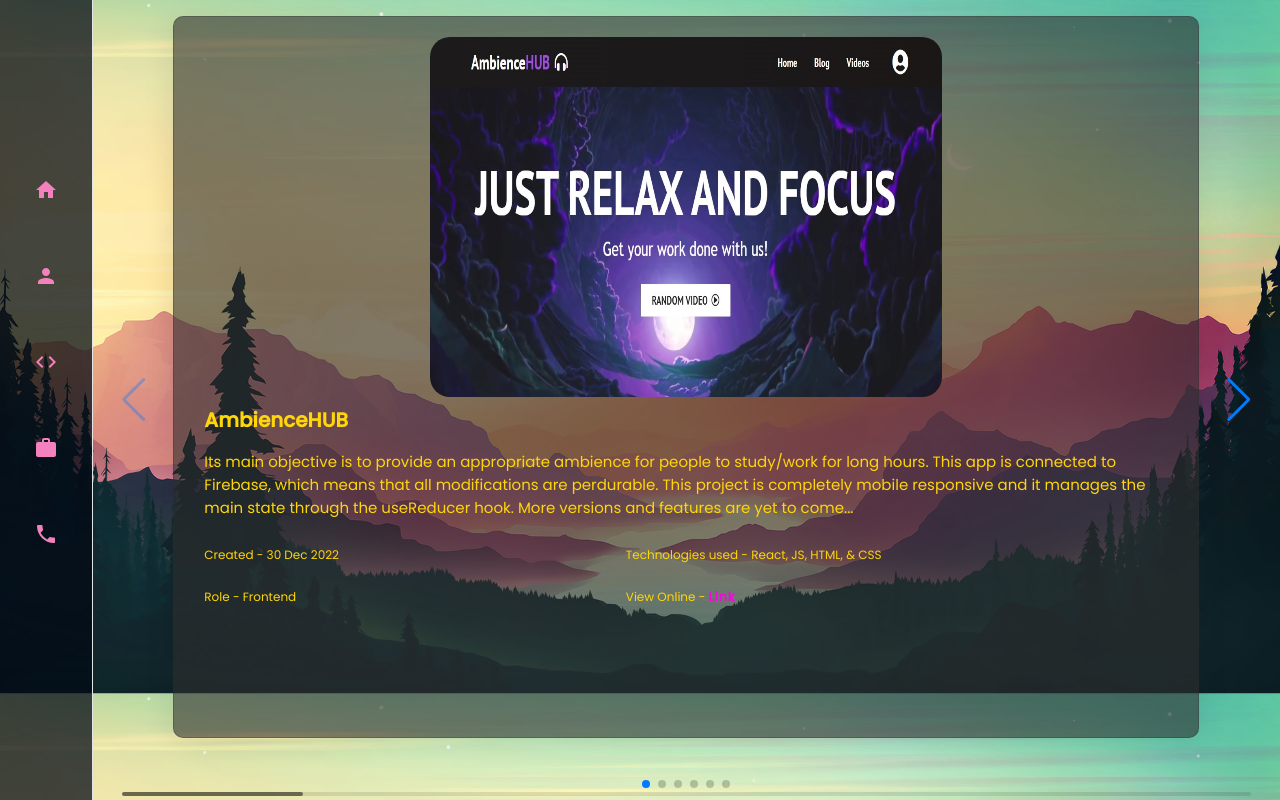
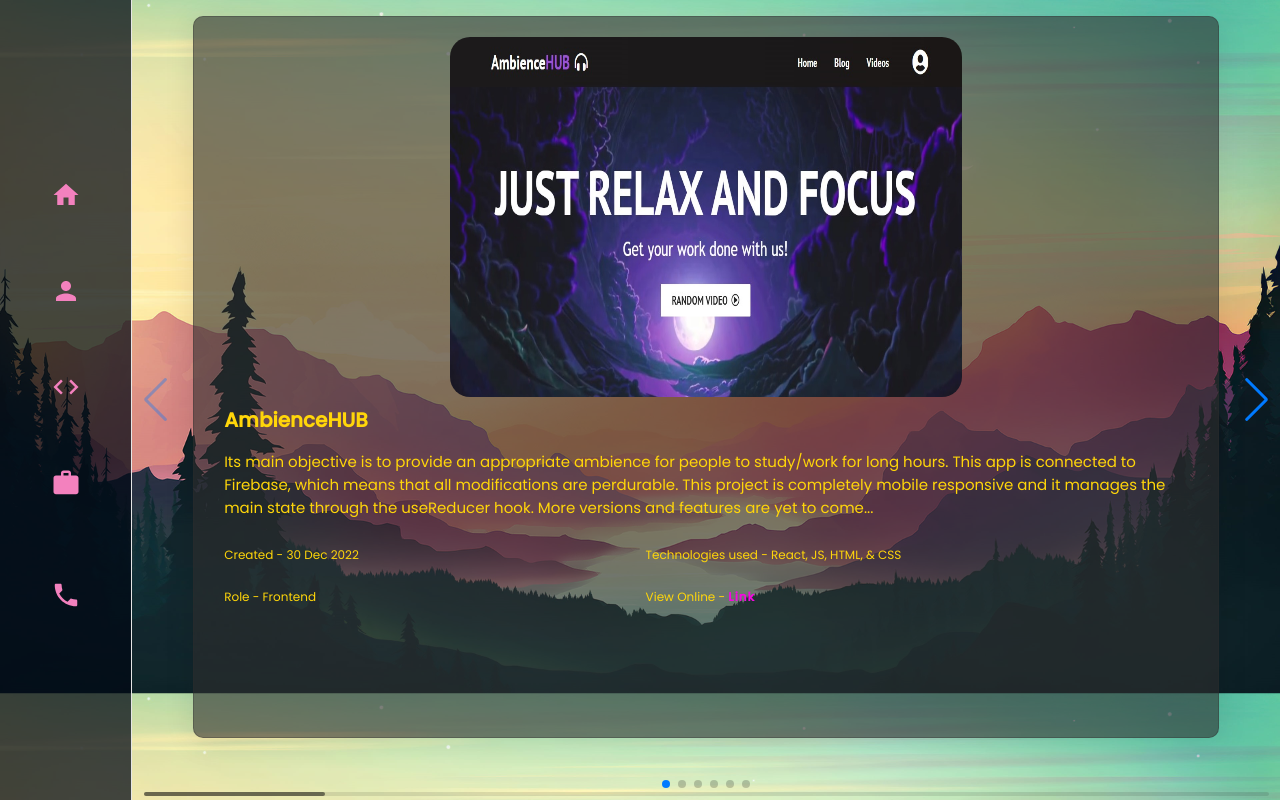
Before and after one commit to Ignacio0104/react-portfolio, a React (Create React App) app: page /portfolio in a window 1280 px wide. Built offline with nearby package versions, Linux system fonts and the light colour scheme.

Commit message:
navbar responsive fixed

```diff
--- a/src/styles/homeComponent/Home.css
+++ b/src/styles/homeComponent/Home.css
@@ -209,7 +209,6 @@
 @media screen and (max-width: 425px) {
   .home-container {
     width: 100vw;
-    overflow: scroll;
     margin: 0px;
     display: flex;
     justify-content: center;
--- a/src/styles/homeComponent/Home.scss
+++ b/src/styles/homeComponent/Home.scss
@@ -107,6 +107,7 @@
 }
 
 @media screen and (max-width: 1440px){
+
     .image-container{
         img{
             height: 50%;
@@ -132,7 +133,6 @@
 }
 
 @media screen and (max-width: 1024px){
-
     .description-container{
         .description-title{
             font-size: 40px;
@@ -181,7 +181,6 @@
 @media screen and (max-width: 425px){
     .home-container{
         width: 100vw;
-        overflow: scroll;
         margin: 0px;
         display: flex;
         justify-content: center;
--- a/src/styles/navbar/Navbar.css
+++ b/src/styles/navbar/Navbar.css
@@ -1,76 +1,87 @@
 @import url("https://fonts.googleapis.com/css2?family=Poppins:wght@200;300;400;500&display=swap");
 @import url("https://fonts.googleapis.com/css2?family=Caveat:wght@700&display=swap");
-.navbar-responsive-container {
-  display: none;
-  background-color: rgba(0, 8, 20, 0.7294117647);
-  color: whitesmoke;
-  position: fixed;
-  height: -moz-fit-content;
-  height: fit-content;
-  border-radius: 50%;
-  padding: 5px;
-  margin: 5px;
-  z-index: 100;
-}
-.navbar-responsive-container svg {
-  font-size: 40px;
-}
-
-.navbar-container {
-  height: 100vh;
-  position: sticky;
-  background-color: rgba(0, 8, 20, 0.7294117647);
-  border-right: 1px solid #e5e5e5;
-  font-family: "Poppins", sans-serif;
-}
-
-.icons-container {
-  display: flex;
-  flex-direction: column;
-  padding: 20vh 0vh;
-}
-.icons-container i {
-  display: flex;
-  flex-direction: column;
-  align-items: center;
-  margin: 10px 5px 20px 5px;
-  cursor: pointer;
-  color: #f381be;
-}
-.icons-container i svg {
-  height: 5vh;
-}
-.icons-container i span {
-  font-size: 10px;
-  font-style: normal;
-  color: rgba(241, 95, 156, 0.7647058824);
-}
-
-@media screen and (min-width: 1440px) {
+@media screen and (max-width: 2560px) {
+  .navbar-responsive-container {
+    display: none;
+  }
+  .navbar-container {
+    height: 100vh;
+    top: 0;
+    position: sticky;
+    background-color: rgba(0, 8, 20, 0.7294117647);
+    border-right: 1px solid #e5e5e5;
+    font-family: "Poppins", sans-serif;
+  }
+  .icons-container {
+    display: flex;
+    flex-direction: column;
+    padding: 20vh 0vh;
+  }
   .icons-container i {
-    margin-bottom: 5vh;
+    display: flex;
+    flex-direction: column;
+    align-items: center;
+    margin: 30px 25px 50px 25px;
+    cursor: pointer;
+    color: #f381be;
   }
   .icons-container i svg {
-    font-size: 15vh;
+    font-size: 40px;
   }
   .icons-container i span {
-    font-size: 1.8vh;
+    font-size: 10px;
+    font-style: normal;
+    color: rgba(241, 95, 156, 0.7647058824);
+  }
+}
+@media screen and (max-width: 1440px) {
+  .icons-container i {
+    margin: 20px 25px 30px 25px;
+  }
+  .icons-container i svg {
+    font-size: 30px;
+  }
+  .icons-container i span {
+    font-size: 10px;
   }
 }
 @media screen and (max-width: 1024px) {
   .icons-container i {
-    margin-bottom: 3vh;
+    margin: 15px 15px 20px 15px;
   }
   .icons-container i svg {
-    font-size: 15vh;
+    font-size: 25px;
   }
   .icons-container i span {
-    font-size: 1.5vh;
+    font-size: 8px;
+  }
+}
+@media screen and (max-width: 768px) {
+  .icons-container i {
+    margin: 10px 15px 15px 15px;
+  }
+  .icons-container i svg {
+    font-size: 20px;
+  }
+  .icons-container i span {
+    font-size: 5px;
   }
 }
 @media screen and (max-width: 425px) {
   .navbar-responsive-container {
     display: flex;
+    background-color: rgba(0, 8, 20, 0.7294117647);
+    color: whitesmoke;
+    position: fixed;
+    height: -moz-fit-content;
+    height: fit-content;
+    border-radius: 50%;
+    padding: 5px;
+    margin: 5px;
+    z-index: 100;
+  }
+  .navbar-responsive-container svg {
+    font-size: 20px;
   }
   .navbar-container {
     position: absolute;
@@ -83,4 +94,7 @@
     transform: translateX(0);
     transition: transform 0.3s ease-out;
   }
+  .icons-container {
+    padding: 20vh 0vh;
+  }
 }/*# sourceMappingURL=Navbar.css.map */
--- a/src/styles/navbar/Navbar.scss
+++ b/src/styles/navbar/Navbar.scss
@@ -1,22 +1,14 @@
 @import "../variables/MainColors.scss";
 
+@media screen and (max-width: 2560px)
+{
     .navbar-responsive-container{
         display: none;
-    background-color: #000814ba;
-    color: whitesmoke;
-    position: fixed;
-    height: fit-content;
-    border-radius: 50%;
-    padding: 5px;
-    margin: 5px;
-    z-index: 100;
-    svg{
-        font-size: 40px;
-    }
     }
 
     .navbar-container{
         height: 100vh;
+        top:0;
         position: sticky;
         background-color: #000814ba;
         border-right: 1px solid $gray-color;
@@ -31,11 +23,11 @@
             display: flex;
             flex-direction: column;
             align-items: center;
-        margin: 10px 5px 20px 5px;
+            margin: 30px 25px 50px 25px;
             cursor: pointer;
             color: #f381be;
             svg{
-            height: 5vh;
+                font-size: 40px;
             }
             span{
                 font-size: 10px;
@@ -45,33 +37,52 @@
 
         }
     }
+}
 
-@media screen and (min-width: 1440px) {
+@media screen and (max-width: 1440px){
+
     .icons-container{
         i{
-            margin-bottom: 5vh;
+            margin: 20px 25px 30px 25px;
             svg{
-                font-size: 15vh;
+                font-size: 30px;
+            }
+            span{
+                font-size: 10px;
             }
 
-            span{
-                font-size: 1.8vh;
-            }
         }
     }
 }
 
-@media screen and (max-width: 1024px) {
+
+@media screen and (max-width: 1024px){
+
     .icons-container{
         i{
-            margin-bottom: 3vh;
+            margin: 15px 15px 20px 15px;
             svg{
-                font-size: 15vh;
+                font-size: 25px;
+            }
+            span{
+                font-size: 8px;
             }
 
+        }
+    }
+}
+
+@media screen and (max-width: 768px) {
+    .icons-container{
+        i{
+            margin: 10px 15px 15px 15px;
+            svg{
+                font-size: 20px;
+            }
             span{
-                font-size: 1.5vh;
+                font-size: 5px;
             }
+
         }
     }
 }
@@ -80,6 +91,17 @@
 {
     .navbar-responsive-container{
         display: flex;
+        background-color: #000814ba;
+        color: whitesmoke;
+        position: fixed;
+        height: fit-content;
+        border-radius: 50%;
+        padding: 5px;
+        margin: 5px;
+        z-index: 100;
+        svg{
+            font-size: 20px;
+        }
     }
     .navbar-container{
         position: absolute;
@@ -93,4 +115,8 @@
         transform: translateX(0);
         transition: transform 0.3s ease-out;
     }
+
+    .icons-container{
+        padding: 20vh 0vh;
     }
+}
```
Also changed, not shown: 2 other files (tests, documents, lock files or other folders). Lines whose indentation alone changed are shown as unchanged.
